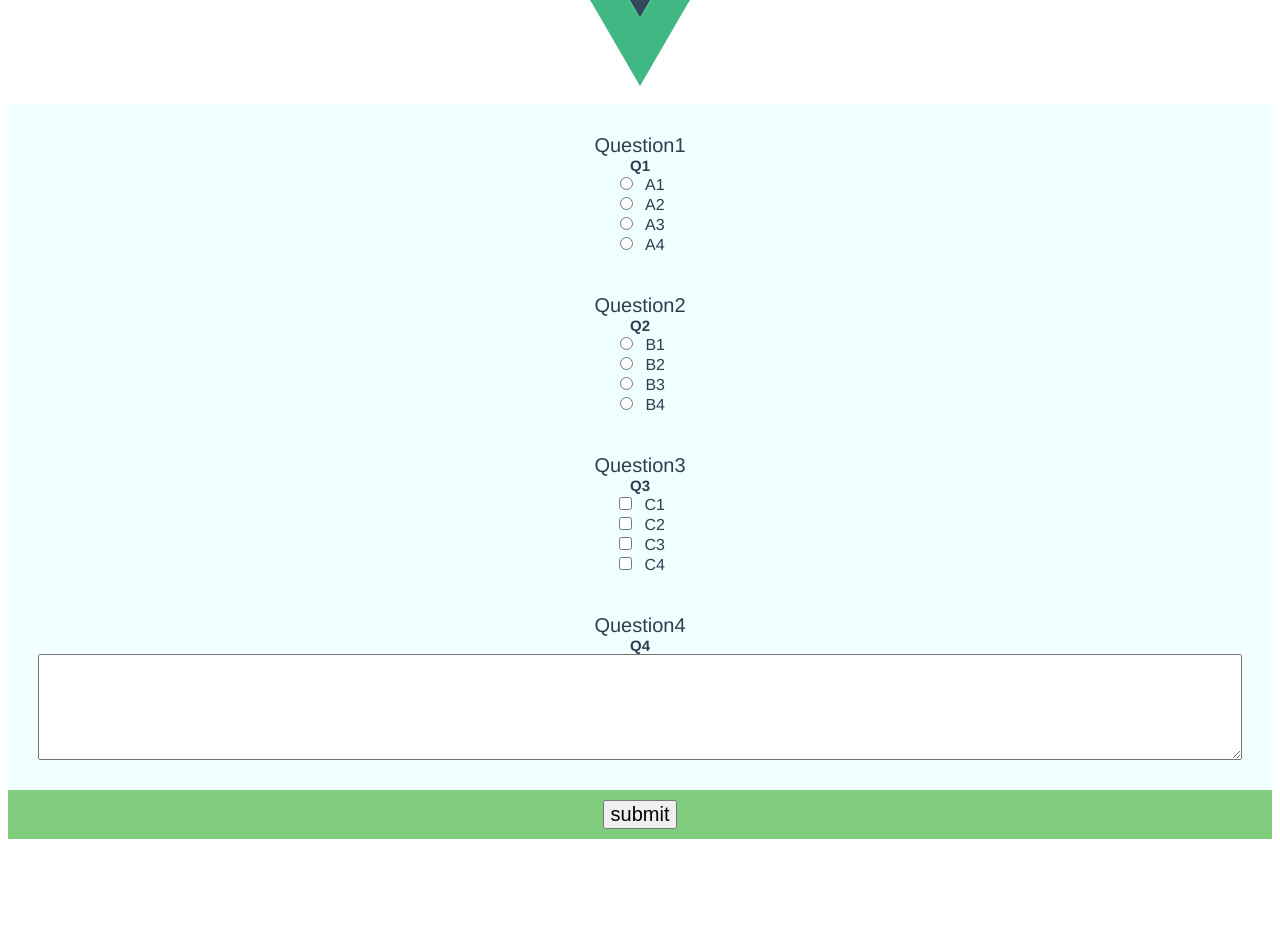
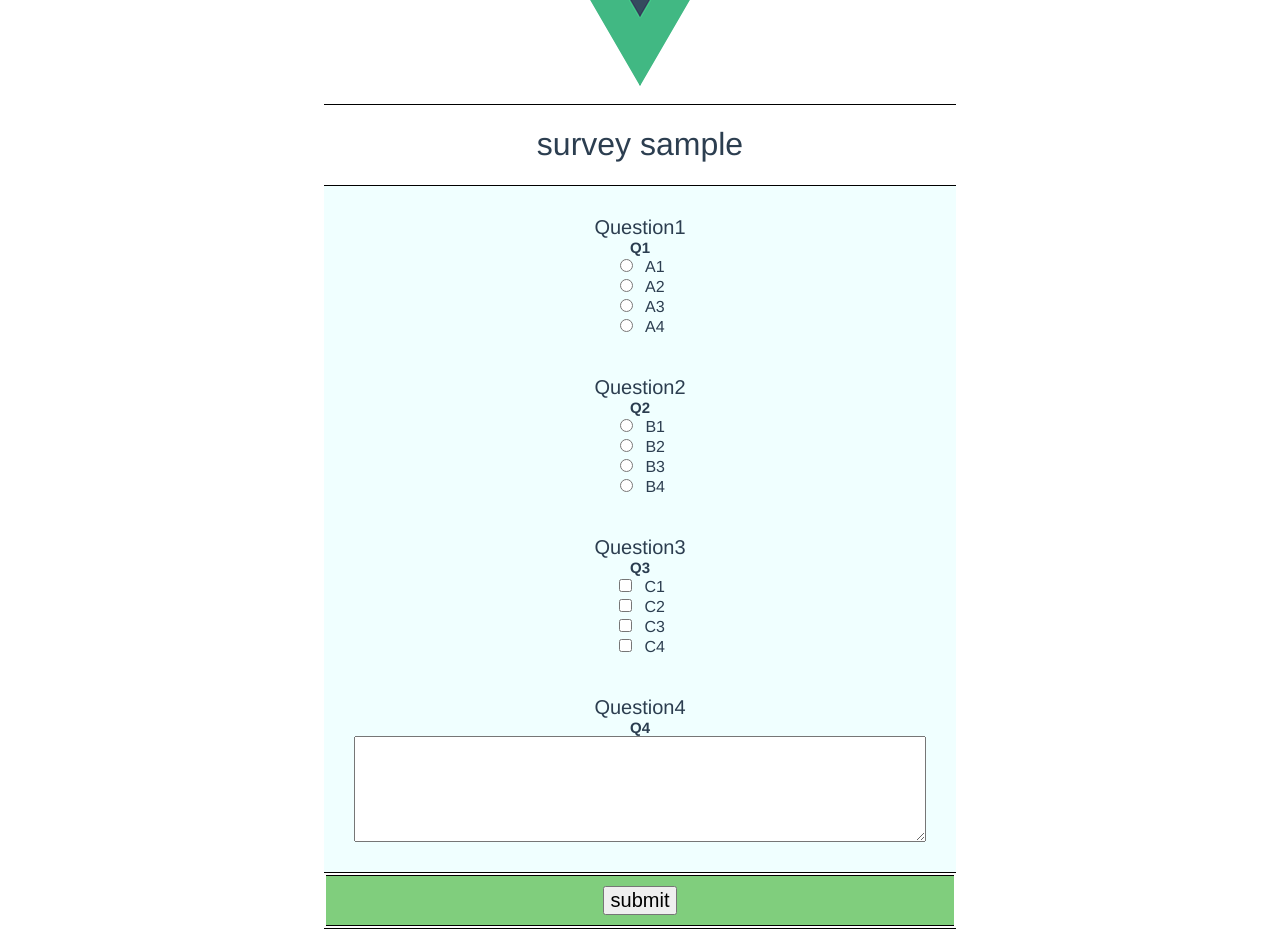
Before and after one commit to blacknikka/survey, a Vue app: page /#/ in a window 1280 px wide. Shown: the part 160-1097 px from the top of the page. Before the commit the page ends 1007 px from the top, so only its background shows below. Built offline with nearby package versions, Linux system fonts and the light colour scheme.

Commit message:
Modify style.

```diff
--- a/src/Question/question.json
+++ b/src/Question/question.json
@@ -1,4 +1,6 @@
-[
+{
+  "title": "survey sample",
+  "data": [
     {
       "Question": "Question1",
       "Type": "SelectOne",
@@ -23,3 +25,4 @@
       "Subject": "Q4"
     }
   ]
+}
--- a/src/Util/Validate.js
+++ b/src/Util/Validate.js
@@ -9,7 +9,7 @@ export default class Validate {
     };
 
     // validate each data.
-    Question.forEach(d => {
+    Question.data.forEach(d => {
       ret.data[d.Question] = {
         error: false,
         message: '',
--- a/src/components/MainPage.vue
+++ b/src/components/MainPage.vue
@@ -1,7 +1,11 @@
 <template>
   <div class="mainpage">
-    <questions :question="list" ref="submit"/>
-    <submit-button text="submit" @submit-event="SubmitedEvent" />
+    <div class="container">
+      <h1>{{title}}</h1>
+      <questions :question="list" ref="submit" />
+      <!-- eslint-disable-next-line max-len -->
+      <submit-button class="submit-container" text="submit" @submit-event="SubmitedEvent" />
+    </div>
   </div>
 </template>
 
@@ -20,13 +24,15 @@ export default {
   data() {
     return {
       list: [],
+      title: '',
     };
   },
   mounted() {
     // Question.forEach((element) => {
     //   this.list.push(element);
     // });
-    this.list = Question;
+    this.list = Question.data;
+    this.title = Question.title;
   },
   methods: {
     SubmitedEvent() {
@@ -52,4 +58,16 @@ li {
 a {
   color: #42b983;
 }
+.mainpage {
+  width: 50%;
+  padding-right: 25%;
+  padding-left: 25%;
+}
+.container {
+  border-top: 1px solid black;
+  border-bottom: 1px solid black;
+}
+.submit-container {
+  margin: 2px;
+}
 </style>
```
Lines whose indentation alone changed are shown as unchanged.
